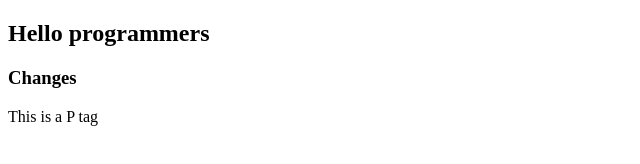
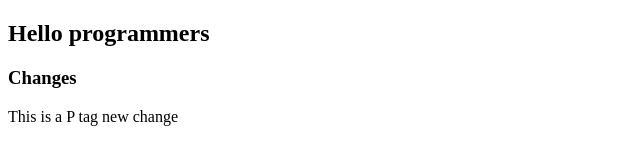
Before and after one commit to SadiqurRahman057/Basic, a plain HTML site: page index.html in a window 1280 px wide. Shown: the full height of the page, 0-640 px from the left. Drawn offline with Linux system fonts and the light colour scheme.

Commit message:
Update index.html

```diff
--- a/index.html
+++ b/index.html
@@ -9,6 +9,6 @@
 <body>
     <h2>Hello programmers</h2>
     <h3>Changes</h3>
-    <p>This is a P tag </p>
+    <p>This is a P tag new change </p>
 </body>
 </html>
```
